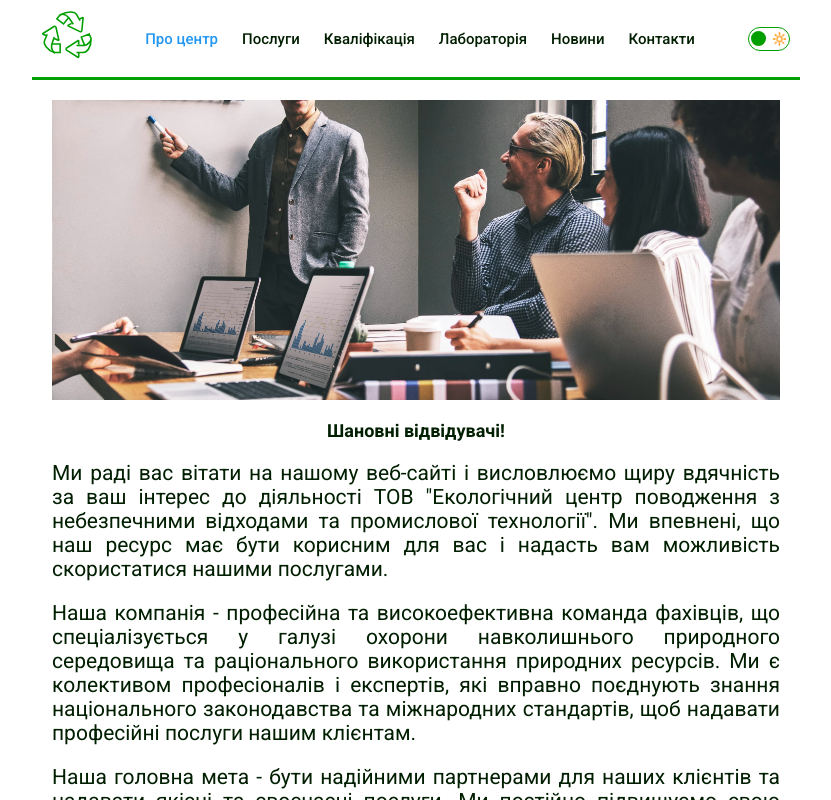
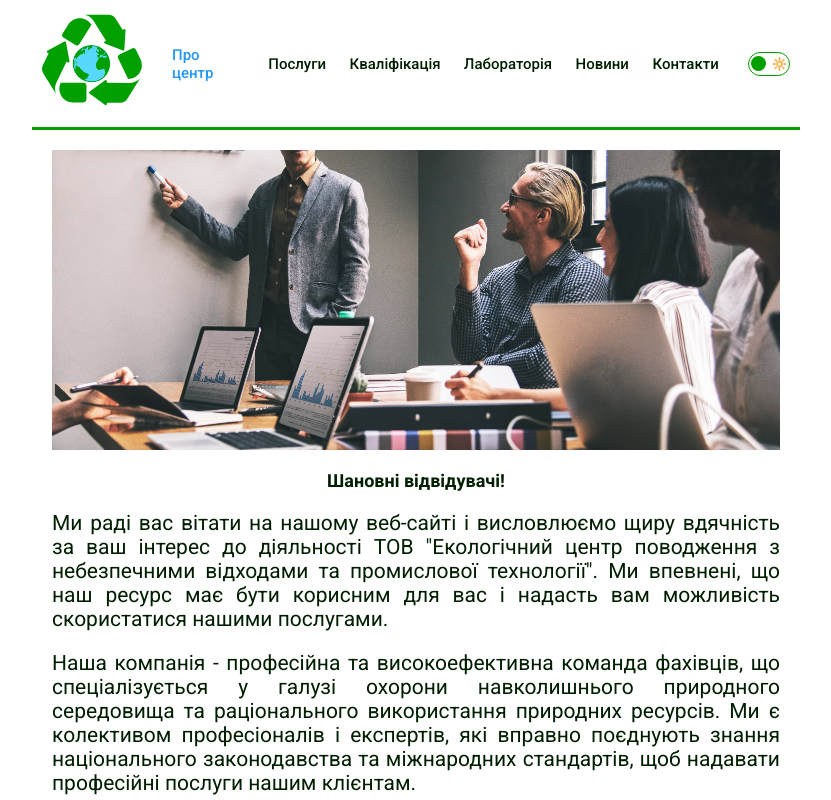
Before and after one commit to Eugensson/ecocenter, a Next.js app: page / in a window 1280 px wide. Shown: the top 800 px of the page, without its empty margins (224-1055 px from the left). Built offline with nearby package versions, Linux system fonts and the light colour scheme.

Commit message:
Change logo.svg

```diff
--- a/src/components/Logo/Logo.jsx
+++ b/src/components/Logo/Logo.jsx
@@ -6,8 +6,8 @@ const Logo = () => {
     <Link href="/" className="logo" >
         <Image
           src={"/logo.svg"}
-          width={50}
-          height={50}
+          width={100}
+          height={100}
           alt="Логотип"
         />
     </Link>
```
Also changed, not shown: public/logo.svg.
